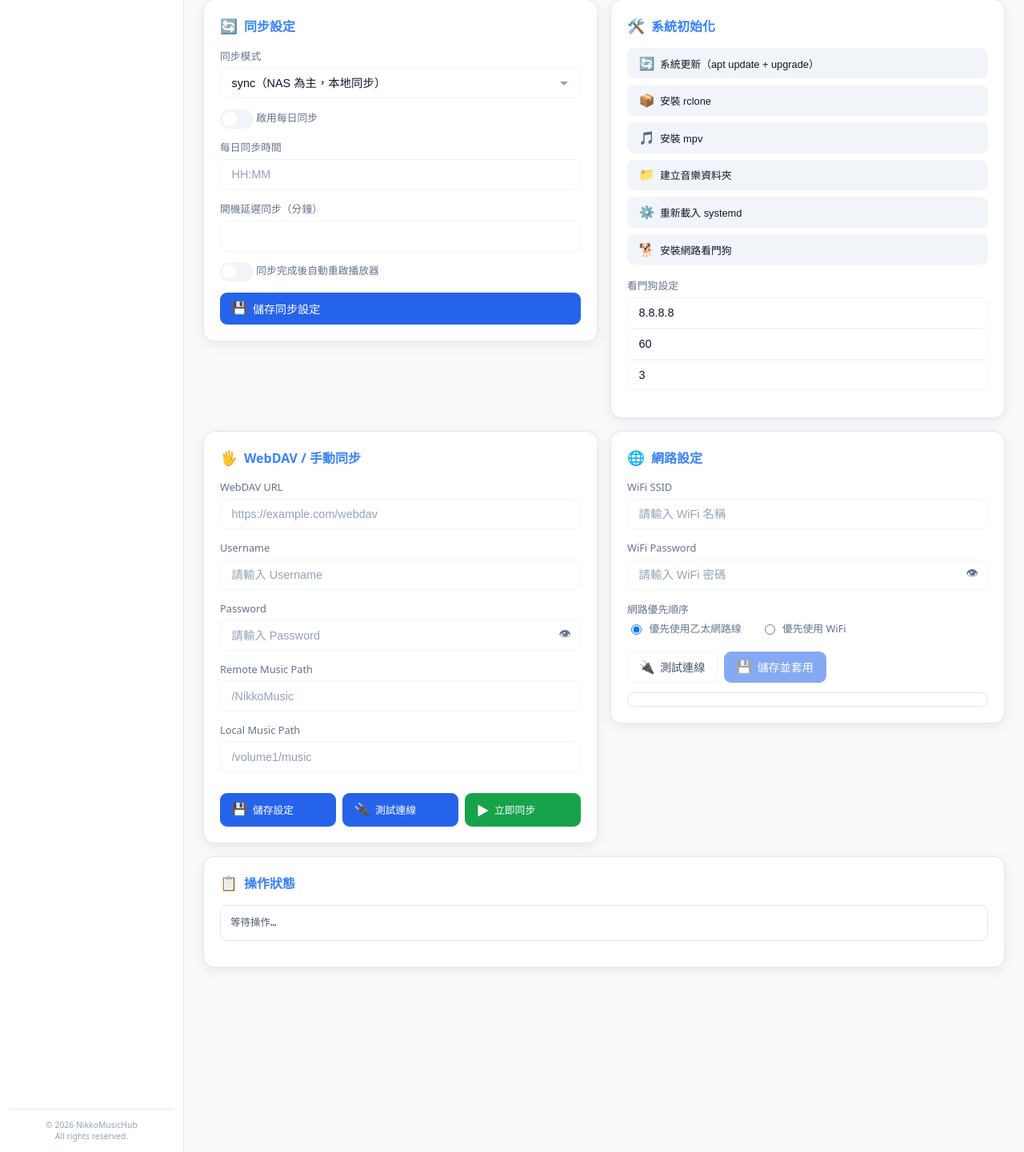
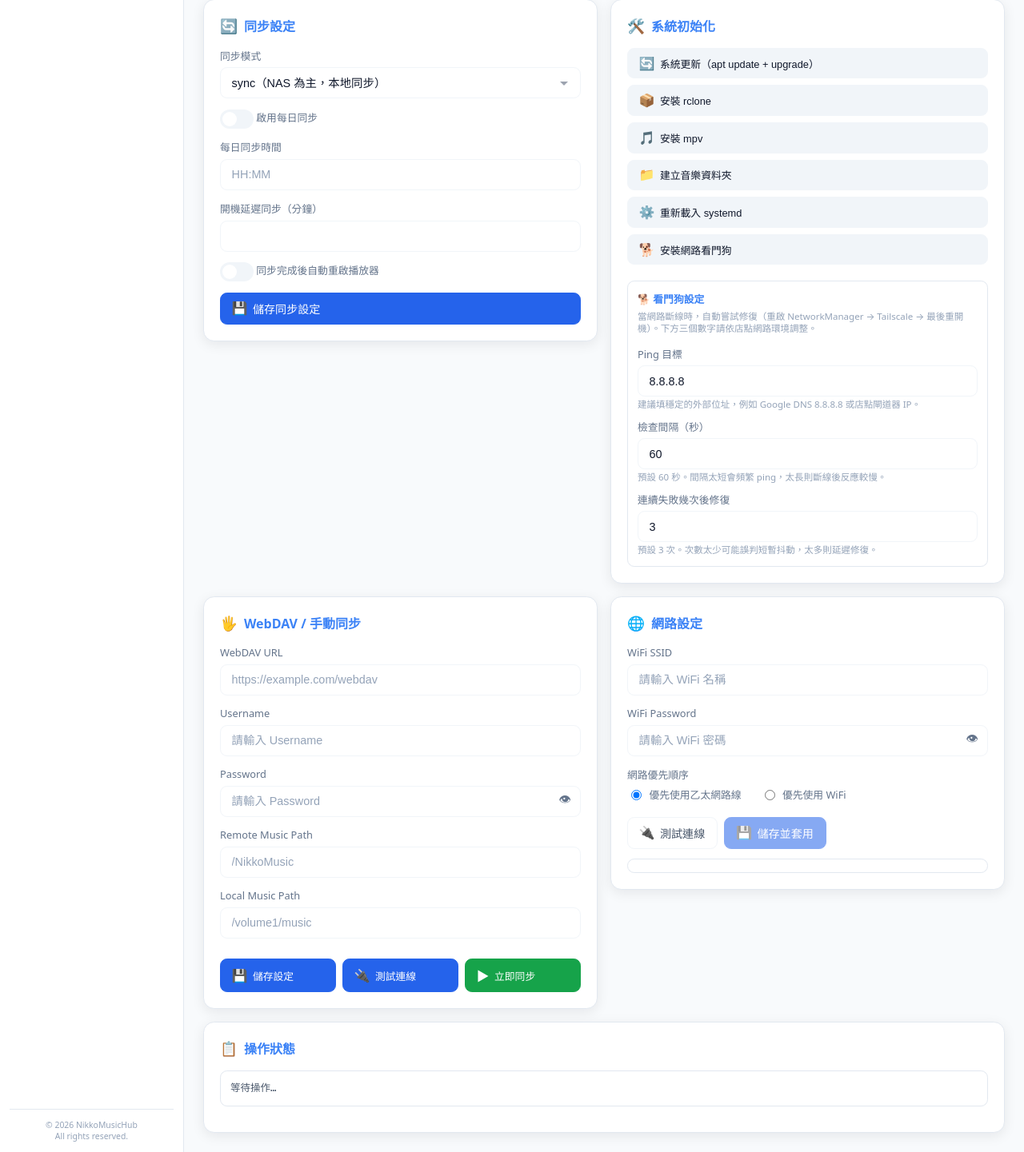
Before and after one commit to s7808200772/nikkomusichub, a FastAPI app: template app/templates/settings.html in a window 1280 px wide. Shown: the part 591-2032 px from the top of the page at 80% size. Run offline with FastAPI, Linux system fonts and the light colour scheme; the template is opened without the code that fills it, so the values that code supplies are empty; parts of the project's set-up code (start-up, migrations or seed data) failed here and were passed over; some libraries are stand-ins or nearby versions.

Commit message:
fix(pi/cloud): filter NAS system folders, add watchdog hints, fix sync progress, match settings layout

```diff
--- a/app/mqtt_client.py
+++ b/app/mqtt_client.py
@@ -268,6 +268,7 @@ def handle_command(command_key, payload=None):
                         "--webdav-user", username,
                         "--webdav-pass", obscured,
                         "--webdav-vendor", "other",
+                        "--files-only",
                         "--filter", "+ *.mp3",
                         "--filter", "+ *.MP3",
                         "--filter", "- *",
--- a/app/services/rclone.py
+++ b/app/services/rclone.py
@@ -117,6 +117,7 @@ def list_remote_music(remote_name: str, remote_path: str) -> dict:
         [
             "rclone", "lsf", f"{remote_name}:{path}",
             "--config", str(RCLONE_CONFIG_PATH),
+            "--files-only",
             "--filter", "+ *.mp3",
             "--filter", "+ *.MP3",
             "--filter", "- *",
--- a/app/static/style.css
+++ b/app/static/style.css
@@ -714,17 +714,20 @@ button .spinner, .btn .spinner { border-color: rgba(255,255,255,0.3); border-top
 .settings-layout {
   display: grid;
   grid-template-columns: repeat(3, 1fr);
-  grid-auto-rows: minmax(min-content, auto);
+  grid-template-rows: auto auto;
   gap: 1rem;
   align-items: start;
   margin-bottom: 1rem;
 }
-.settings-col-1 { grid-column: 1; grid-row: auto; }
-.settings-col-2 { grid-column: 1; grid-row: auto; }
-.settings-col-3 { grid-column: 2; grid-row: auto; }
-.settings-col-4 { grid-column: 3; grid-row: auto; }
-.settings-col-5 { grid-column: 3; grid-row: auto; }
-.settings-col-init { grid-column: 2; grid-row: auto; }
+/* Match the screenshot layout exactly:
+   Row 1: 店家資訊 | 同步設定 | WebDAV/手動同步
+   Row 2: MQTT 連線設定 | 系統初始化 | 網路設定 */
+.settings-col-1 { grid-column: 1; grid-row: 1; }
+.settings-col-3 { grid-column: 2; grid-row: 1; }
+.settings-col-4 { grid-column: 3; grid-row: 1; }
+.settings-col-2 { grid-column: 1; grid-row: 2; }
+.settings-col-init { grid-column: 2; grid-row: 2; }
+.settings-col-5 { grid-column: 3; grid-row: 2; }
 
 .settings-layout > .card { align-self: start; }
 
@@ -783,6 +786,14 @@ button .spinner, .btn .spinner { border-color: rgba(255,255,255,0.3); border-top
 .init-stack { display: flex; flex-direction: column; gap: 0.5rem; }
 .init-row { display: grid; grid-template-columns: 1fr 1fr; gap: 0.5rem; }
 .init-stack button { font-size: 0.8rem; padding: 0.55rem; }
+.watchdog-config { background: var(--bg-2); border: 1px solid var(--border); border-radius: var(--radius-sm); padding: 0.75rem; }
+.watchdog-config > .form-group:first-child > label { color: var(--accent-2); font-weight: 600; }
+.watchdog-fields { display: grid; grid-template-columns: repeat(3, 1fr); gap: 0 0.6rem; }
+.watchdog-fields .form-group { margin-bottom: 0; }
+.watchdog-fields .hint { font-size: 0.7rem; margin-top: 0.25rem; }
+@media (max-width: 1280px) {
+  .watchdog-fields { grid-template-columns: 1fr; gap: 0.6rem 0; }
+}
 
 button.icon-left { justify-content: flex-start; padding-left: 0.85rem; }
 button.icon-left span { font-size: 1rem; }
@@ -1120,7 +1131,7 @@ button.icon-left span { font-size: 1rem; }
 .log-stack { display: flex; flex-direction: column; gap: 1rem; }
 
 @media (max-width: 1280px) {
-  .settings-layout { grid-template-columns: repeat(2, 1fr); }
+  .settings-layout { grid-template-columns: repeat(2, 1fr); grid-template-rows: auto; }
   .settings-col-1, .settings-col-2, .settings-col-3, .settings-col-4, .settings-col-5, .settings-col-init { grid-column: auto; grid-row: auto; }
   .webdav-grid { grid-template-columns: 1fr; }
   .network-grid { grid-template-columns: 1fr; }
--- a/app/templates/settings.html
+++ b/app/templates/settings.html
@@ -110,12 +110,27 @@
       <div class="init-row">
         <button class="block icon-left" onclick="installWatchdog(this)" title="安裝並啟用網路看門狗"><span>🐕</span> 安裝網路看門狗</button>
       </div>
-      <div class="form-group" style="margin-top:.5rem;">
-        <label>看門狗設定</label>
-        <div class="form-row" style="gap:.5rem;">
-          <input id="wd-target" value="8.8.8.8" placeholder="Ping 目標" title="看門狗會 ping 此目標來判斷網路是否正常" style="min-width:120px;">
-          <input id="wd-interval" value="60" type="number" placeholder="間隔（秒）" title="每次 ping 的間隔秒數" style="min-width:100px;">
-          <input id="wd-retries" value="3" type="number" placeholder="重試次數" title="連續失敗幾次後執行修復動作" style="min-width:100px;">
+      <div class="watchdog-config" style="margin-top:.75rem;">
+        <div class="form-group">
+          <label>🐕 看門狗設定</label>
+          <div class="hint">當網路斷線時，自動嘗試修復（重啟 NetworkManager → Tailscale → 最後重開機）。下方三個數字請依店點網路環境調整。</div>
+        </div>
+        <div class="watchdog-fields">
+          <div class="form-group">
+            <label>Ping 目標</label>
+            <input id="wd-target" value="8.8.8.8" placeholder="例如 8.8.8.8" title="看門狗會持續 ping 這個位址來判斷網路是否正常">
+            <div class="hint">建議填穩定的外部位址，例如 Google DNS 8.8.8.8 或店點閘道器 IP。</div>
+          </div>
+          <div class="form-group">
+            <label>檢查間隔（秒）</label>
+            <input id="wd-interval" value="60" type="number" min="10" max="3600" placeholder="例如 60" title="每隔幾秒檢查一次網路">
+            <div class="hint">預設 60 秒。間隔太短會頻繁 ping，太長則斷線後反應較慢。</div>
+          </div>
+          <div class="form-group">
+            <label>連續失敗幾次後修復</label>
+            <input id="wd-retries" value="3" type="number" min="1" max="20" placeholder="例如 3" title="連續幾次 ping 失敗就執行修復動作">
+            <div class="hint">預設 3 次。次數太少可能誤判短暫抖動，太多則延遲修復。</div>
+          </div>
         </div>
       </div>
     </div>
```
Also changed, not shown: app/services/sync_manager.py (+17 -7 lines), cloud-vercel/app/library/LibraryClient.js (+13 -8 lines).
